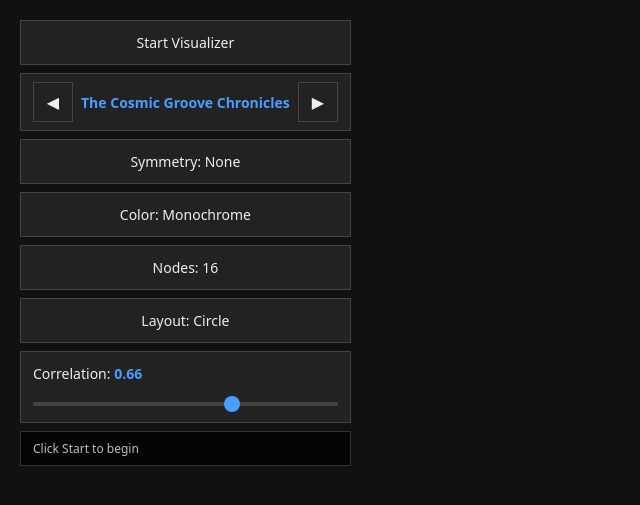
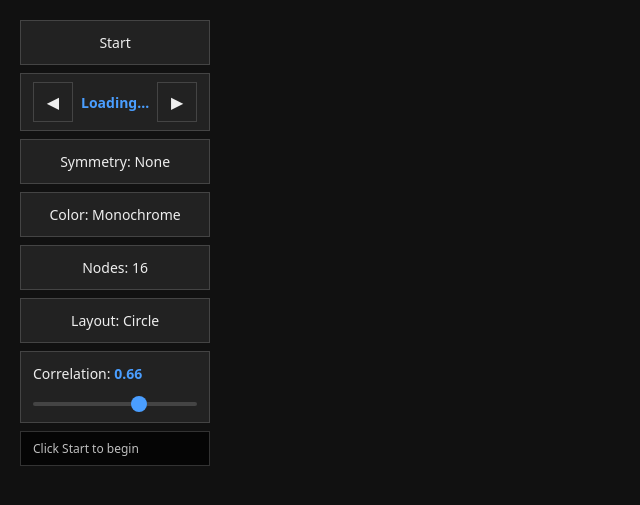
Before and after one commit to busmcrider/busmcrider.github.io, a Jekyll site: the page visualizer/index.html, which Jekyll copies as it is, in a window 1280 px wide. Shown: the top 505 px of the page, without its empty margins (0-640 px from the left). Built offline with Jekyll 4.4.1, drawn with Linux system fonts in a browser that asks for light colours; part of the change alters nothing that is shown.

Commit message:
vis og music update

```diff
--- a/visualizer/index.html
+++ b/visualizer/index.html
@@ -4,18 +4,18 @@
   <meta charset="UTF-8">
   <meta name="viewport" content="width=device-width, initial-scale=1">
   <meta name="color-scheme" content="dark">
-  <title>Audio Visualizer - Neural Network</title>
+  <title>Visualizer</title>
   <link rel="stylesheet" href="style.css">
 </head>
 <body>
   <canvas id="canvas"></canvas>
 
   <div class="controls">
-    <button id="startBtn">Start Visualizer</button>
+    <button id="startBtn">Start</button>
 
     <div class="track-controls">
       <button id="prevBtn">◀</button>
-      <div id="trackTitle">The Cosmic Groove Chronicles</div>
+      <div id="trackTitle">Loading...</div>
       <button id="nextBtn">▶</button>
     </div>
 
--- a/visualizer/main.js
+++ b/visualizer/main.js
@@ -124,14 +124,41 @@ let currentArrangement = 'circle';
 
 // Track management
 let trackIndex = 0;
-const gnosifyTracks = [
+const tracks = [
   { title: "The Cosmic Groove Chronicles", src: "../Gnosify/audio/1 - The Cosmic Groove Chronicles.mp3" },
   { title: "War of Troy", src: "../Gnosify/audio/2 - War of Troy.mp3" },
   { title: "Shadows on the Wall", src: "../Gnosify/audio/3 - Shadows on the Wall.mp3" },
   { title: "Cosmic Blueprints", src: "../Gnosify/audio/4 - Cosmic Blueprints.mp3" },
   { title: "Enoch 2", src: "../Gnosify/audio/5 - Enoch 2.mp3" },
   { title: "Trojan Odyssey", src: "../Gnosify/audio/6 - Trojan Odyssey.mp3" },
-  { title: "The Apocryphon Flow", src: "../Gnosify/audio/7 - The Apocryphon Flow.mp3" }
+  { title: "The Apocryphon Flow", src: "../Gnosify/audio/7 - The Apocryphon Flow.mp3" },
+  { title: "Gilgamesh from the Soil", src: "audio/1 - Gilgamesh from the Soil.mp3" },
+  { title: "Bronze Age Time Capsule", src: "audio/2 - Bronze Age Time Capsule.mp3" },
+  { title: "Kurupted Odyssey", src: "audio/3 - Kurupted Odyssey.mp3" },
+  { title: "Plows, Vines & Game Codes", src: "audio/4 - Plows, Vines & Game Codes.mp3" },
+  { title: "Metamorphosis & Chronic Smoke", src: "audio/5 - Metamorphosis & Chronic Smoke.mp3" },
+  { title: "Parallel Lives Cipher", src: "audio/6 - Parallel Lives Cipher.mp3" },
+  { title: "Archon Autopsy", src: "audio/7 - Archon Autopsy.mp3" },
+  { title: "Plows, Vines & Game Codes (Fast)", src: "audio/8 - Plows, Vines & Game Codes (Fast).mp3" },
+  { title: "Cat Battles!", src: "audio/1 - Cat Battles!.mp3" },
+  { title: "The Cat Rangers", src: "audio/2 - Cat Battles! The Cat Rangers.mp3" },
+  { title: "Cat Rangers vs. The Iron Paw", src: "audio/3 - Cat Battles! Cat Rangers vs. The Iron Paw.mp3" },
+  { title: "The Cat Illuminati", src: "audio/4 - Cat Battles! The Cat Illuminati.mp3" },
+  { title: "Cat Battles! (End Credits)", src: "audio/5 - Cat Battles! (End Credits).mp3" },
+  { title: "1999 (Bratty Mix)", src: "audio/1999 (Bratty Mix).mp3" },
+  { title: "Flip It Like a Woman", src: "audio/Flip It Like a Woman.mp3" },
+  { title: "Flip It Like a Woman (Fast)", src: "audio/Flip It Like a Woman (Fast).mp3" },
+  { title: "You Don’t Impress Me", src: "audio/You Don’t Impress Me.mp3" },
+  { title: "Before He Cheats", src: "audio/Before He Cheats.mp3" },
+  { title: "Jolene in My Own Name", src: "audio/Jolene in My Own Name.mp3" },
+  { title: "Surveillance Floor 47", src: "audio/1 - Surveillance Floor 47.mp3" },
+  { title: "Sterile Observation Deck", src: "audio/2 - Sterile Observation Deck.mp3" },
+  { title: "Set the Stage", src: "audio/3 - Set the Stage.mp3" },
+  { title: "Escape the Maze", src: "audio/4 - Escape the Maze.mp3" },
+  { title: "Fluorescent Compliance, pt. I", src: "audio/5 - Fluorescent Compliance.mp3" },
+  { title: "Fluorescent Compliance, pt. II", src: "audio/6 - Fluorescent Compliance 2.mp3" },
+  { title: "Glass Spine Protocol", src: "audio/7 - Glass Spine Protocol.mp3" },
+  { title: "Glass Floors, Red Eyes", src: "audio/8 - Glass Floors, Red Eyes.mp3" }
 ];
 
 // Arrangement calculation functions
@@ -382,7 +409,7 @@ function setupNodes() {
 
 function loadTrack(index) {
   trackIndex = index;
-  audio.src = gnosifyTracks[index].src;
+  audio.src = tracks[index].src;
   updateTrackDisplay();
 
   // If visualizer is running, keep it running
@@ -392,17 +419,17 @@ function loadTrack(index) {
 }
 
 function nextTrack() {
-  const nextIndex = (trackIndex + 1) % gnosifyTracks.length;
+  const nextIndex = (trackIndex + 1) % tracks.length;
   loadTrack(nextIndex);
 }
 
 function prevTrack() {
-  const prevIndex = (trackIndex - 1 + gnosifyTracks.length) % gnosifyTracks.length;
+  const prevIndex = (trackIndex - 1 + tracks.length) % tracks.length;
   loadTrack(prevIndex);
 }
 
 function updateTrackDisplay() {
-  const track = gnosifyTracks[trackIndex];
+  const track = tracks[trackIndex];
   document.getElementById('trackTitle').textContent = track.title;
   document.getElementById('status').textContent = isRunning
     ? `Visualizing: ${track.title}`
```
